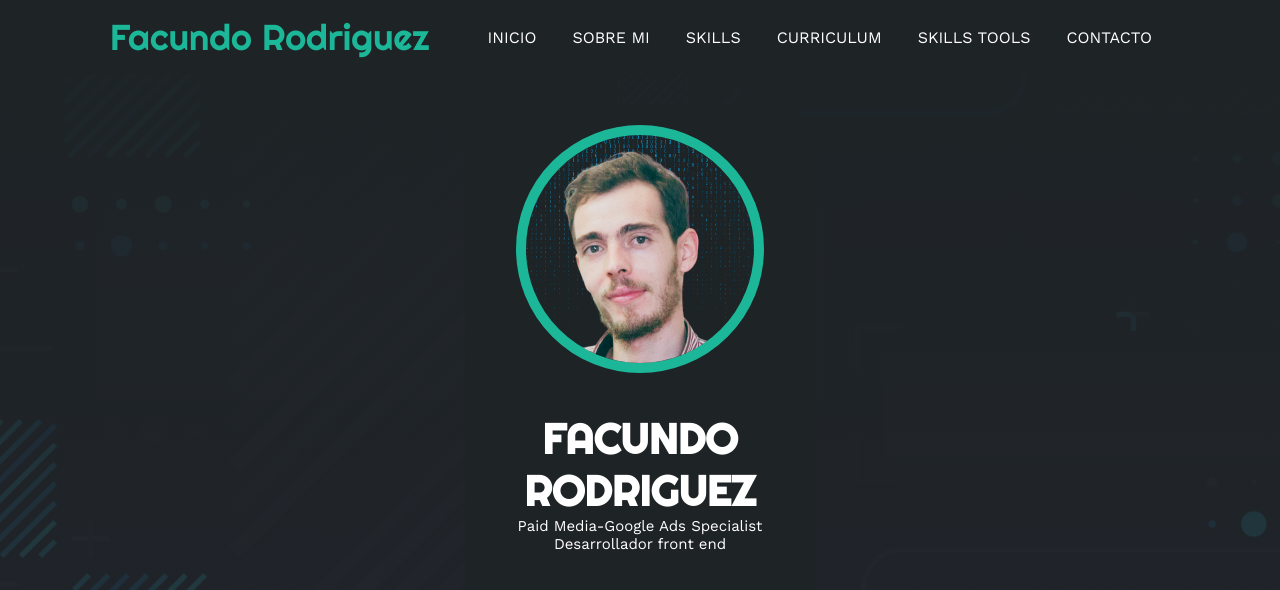
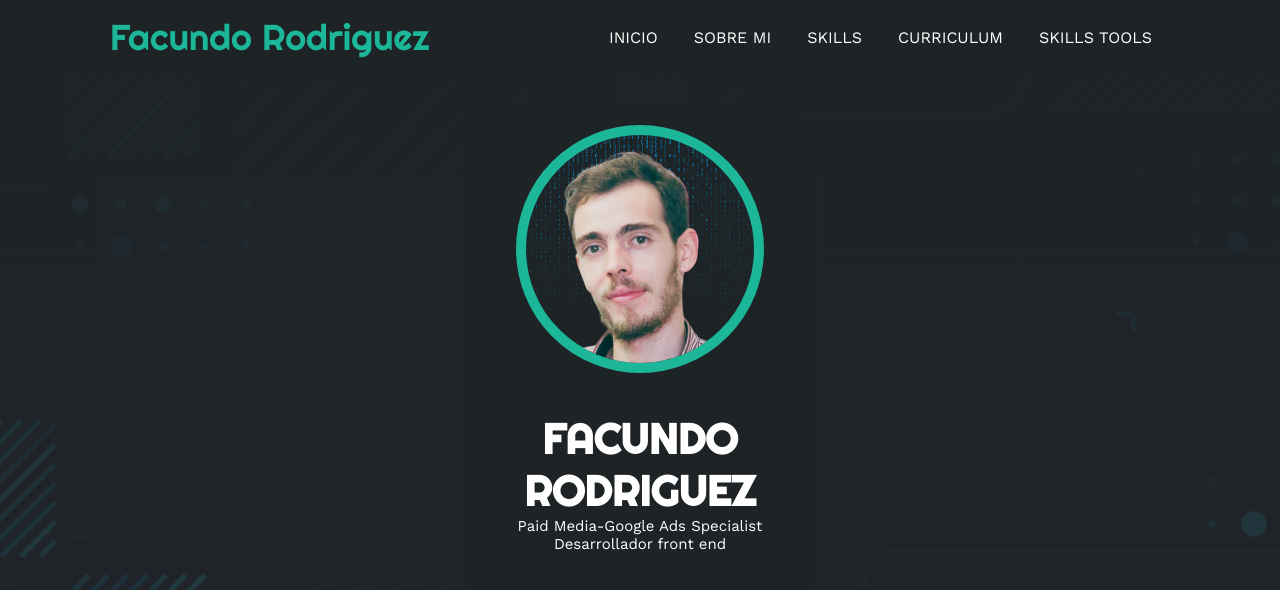
Before and after one commit to facuaeros/portfolio, a plain HTML site: page index.html in a window 1280 px wide. Shown: the top 590 px of the page. Drawn offline with nearby package versions, Linux system fonts and the light colour scheme.

Commit message:
Update index.html

```diff
--- a/index.html
+++ b/index.html
@@ -22,7 +22,7 @@
                     <li><a href="#skills" onclick="seleccionar()">SKILLS</a></li>
                     <li><a href="#curriculum" onclick="seleccionar()">CURRICULUM</a></li>
                     <li><a href="#portfolio" onclick="seleccionar()">SKILLS TOOLS</a></li>
-                    <li><a href="#contacto" onclick="seleccionar()">CONTACTO</a></li>
+
                 </ul>
             </nav>
             <div class="nav-responsive" onclick="mostrarOcultarMenu()">
```
